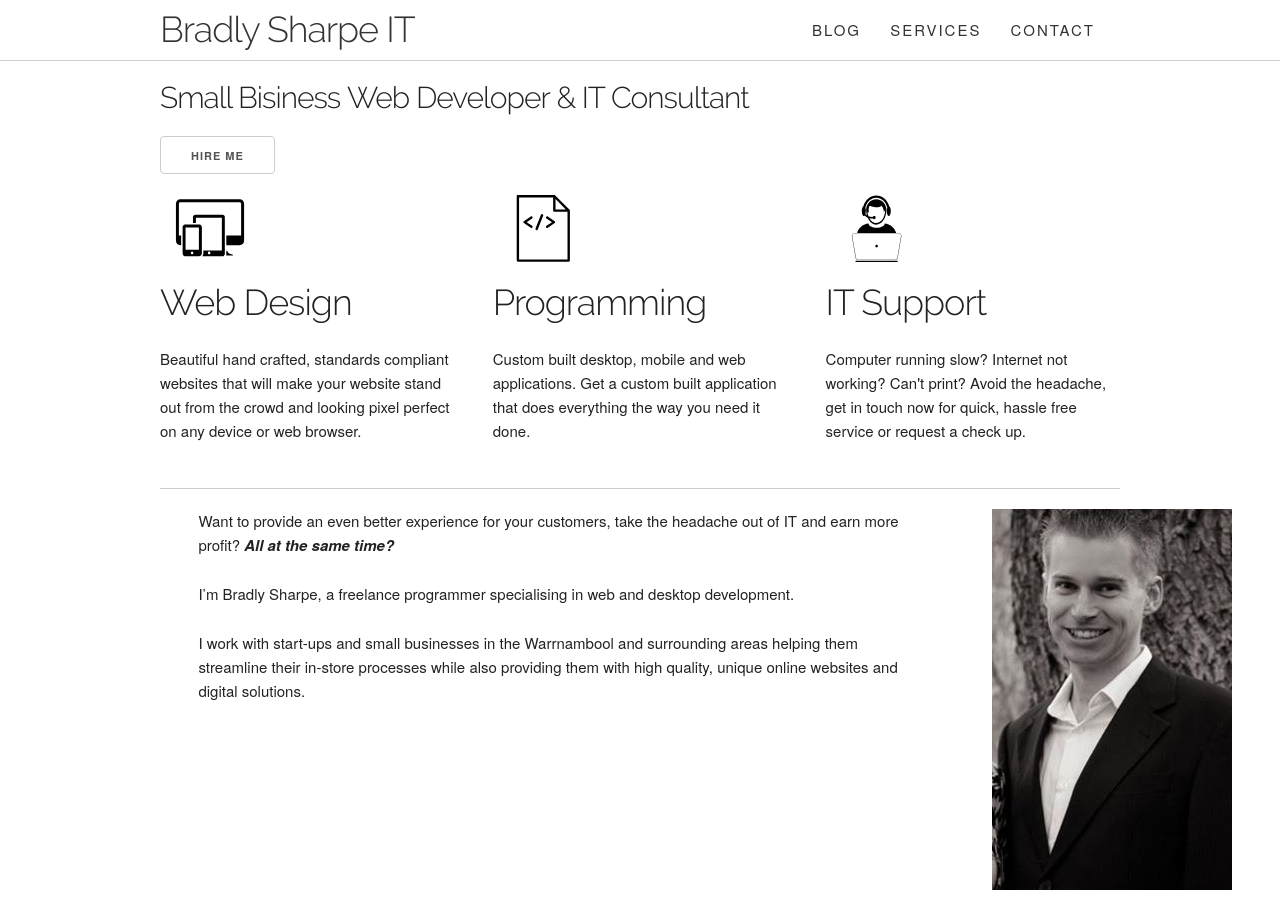
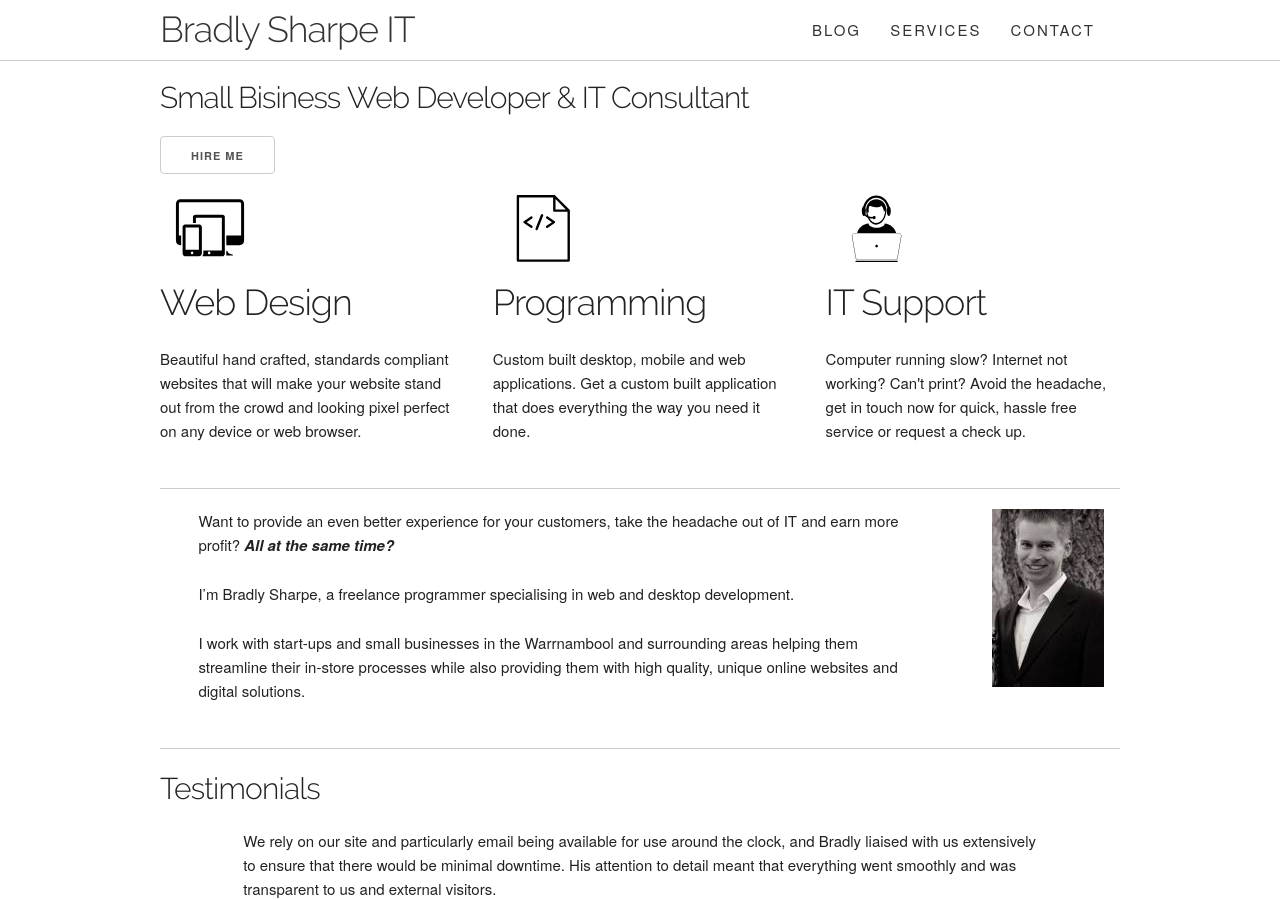
Before and after one commit to BradlySharpe/bradlysharpe.com.au, a Jekyll site: the page built from index.html, in a window 1280 px wide and 900 px high. Built offline with Jekyll 4.4.1, drawn with Linux system fonts in a browser that asks for light colours.

Commit message:
Testing optimised image

```diff
--- a/index.html
+++ b/index.html
@@ -3,7 +3,7 @@ layout: home
 ---
 <div class="row">
 	<div class="two columns u-pull-right profileImage">
-		<img src="{{ site.images_url }}/images/bradly-sharpe.jpg" alt="Bradly Sharpe" />
+		<img src="{{ site.images_url }}/images/bradly-sharpe-optimised.jpg" alt="Bradly Sharpe" />
 	</div>
 	<div class="nine columns profileBio">
 		<p>Want to provide an even better experience for your customers, take the headache out of IT and earn more profit? <span class="u-emphasis">All at the same time?</span></p>
```
Also changed, not shown: images/bradly-sharpe-optimised.jpg (added).
